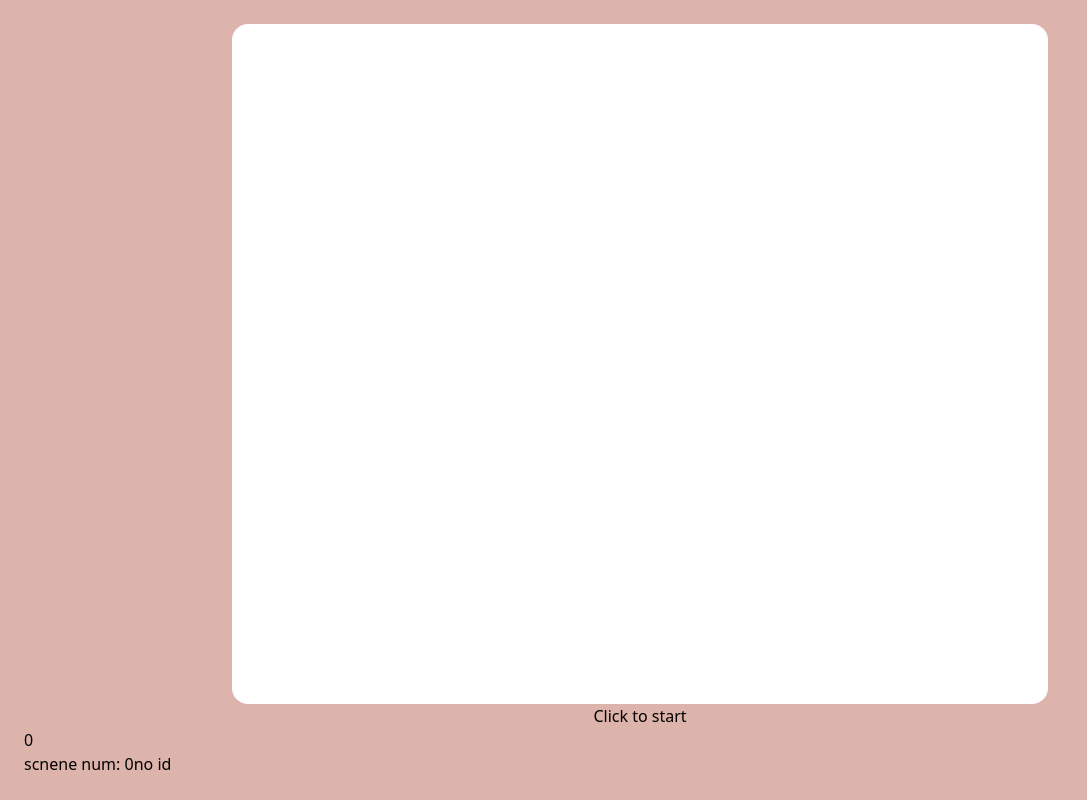
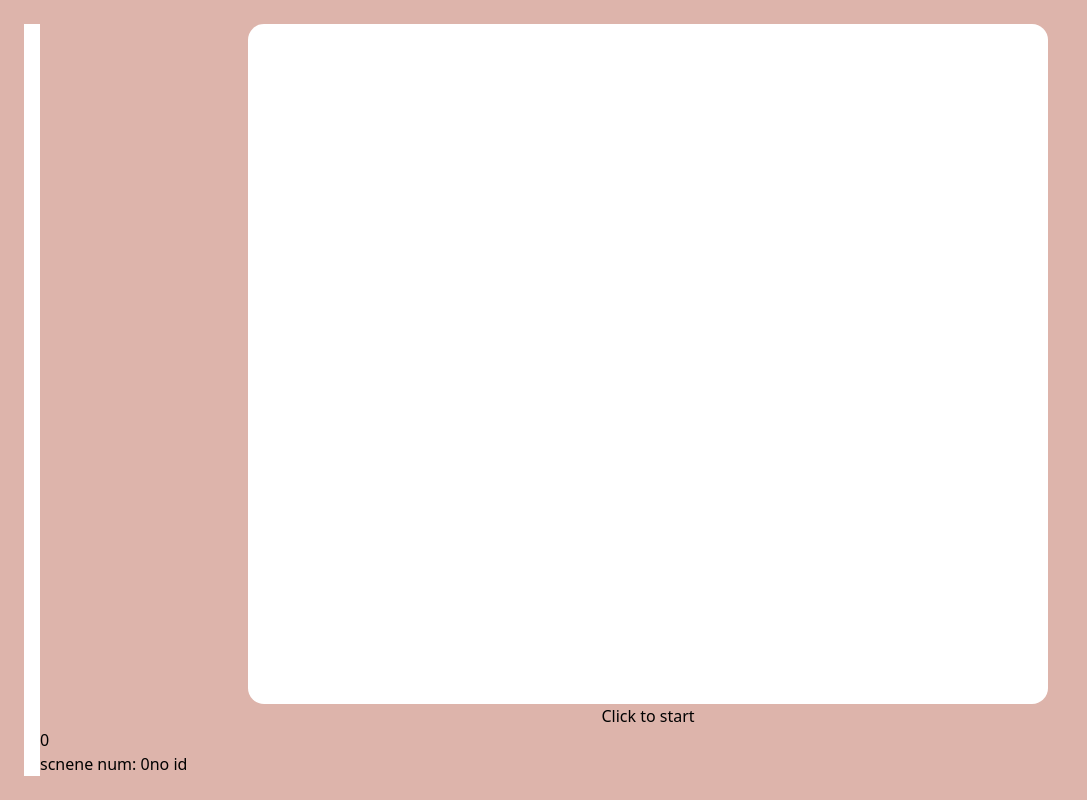
Before and after one commit to TalBenAdon/cyoa-frontend, a React (Vite) app: page /venture in a window 1280 px wide. Shown: the whole page, without its empty margins (0-1087 px from the left). Built offline with nearby package versions, Linux system fonts and the light colour scheme; no server answers.

Commit message:
added adventure api file to store explicit api calls, added loadAdventuresList hook to call and load adventures list into store and ui, sideBar in progress

```diff
--- a/src/App.tsx
+++ b/src/App.tsx
@@ -4,7 +4,7 @@ import { Outlet } from "react-router"
 function App() {
 
   return (
-    <main className="flex min-h-screen bg-[#ddb4ab] flex-col p-6 ">
+    <main className="flex h-screen bg-[#ddb4ab] flex-row p-6 ">
       <Outlet />
     </main>
   )
--- /dev/null
+++ b/src/Components/Navigation/SideBar/SideBar.tsx
@@ -0,0 +1,8 @@
+
+export default function SideBar() {
+    return (
+        <div className="flex h-full flex-col px-3 py-4 md:px-2 bg-white">
+
+        </div>
+    )
+}
--- a/src/Components/UI/AIChat/Options.tsx
+++ b/src/Components/UI/AIChat/Options.tsx
@@ -3,7 +3,7 @@ import Option from "./Option";
 
 
 export default function Options() {
-    const { options, streamAIResponse, adventureId,getAdventureInfo } = useAdventure()
+    const { options, streamAIResponse, adventureId, getAdventureInfo } = useAdventure()
     const handleClick = async (choice: string) => {
         await streamAIResponse(`http://localhost:8000/adventure/choice/${adventureId}`, { choice })
 
@@ -15,7 +15,7 @@ export default function Options() {
 
 
     return (
-        <ul className="flex bg-white shrink-0 flex-col  rounded-2xl h-52 mt-6 lg:mx-52 ">
+        <ul className="flex bg-white shrink-0 flex-col rounded-2xl h-52 mt-6 lg:mx-52 ">
             {options.map((option, i) => {
 
                 return <li className="flex grow" key={i}><Option handleClick={handleClick} text={option} /></li>
--- a/src/Components/UI/AdventuresSideBar/AdventuresCards.tsx
+++ /dev/null
@@ -1,10 +0,0 @@
-
-
-
-export default function AdventuresCards() {
-    return (
-        <div className="flex h-full flex-col px-3">
-
-        </div>
-    )
-}
--- /dev/null
+++ b/src/Components/UI/AdventuresSideBar/AdventuresSideBar.tsx
@@ -0,0 +1,10 @@
+
+
+
+export default function AdventuresSideBar() {
+    return (
+        <div className="flex h-full flex-col px-3 py-4 md:px-2 bg-white">
+
+        </div>
+    )
+}
--- /dev/null
+++ b/src/api/adventures.ts
@@ -0,0 +1,14 @@
+import httpClient from "./axios/httpClient";
+
+type AdventureIdName = {
+    adventureId: string
+    adventureName: string
+}
+
+type AdventuresListResponse = {
+    adventures: AdventureIdName[]
+}
+export async function fetchAdventuresList(): Promise<AdventuresListResponse> {
+    const response = await httpClient.get("/adventure/adventures")
+    return response.data
+}
--- a/src/context/AdventureContext.tsx
+++ b/src/context/AdventureContext.tsx
@@ -1,5 +1,5 @@
 import { createContext, ReactNode, useContext, useRef, useState } from "react";
-import httpClient from "../api/httpClient";
+import httpClient from "../api/axios/httpClient";
 
 
 type AdventureContextType = {
@@ -11,7 +11,6 @@ type AdventureContextType = {
     streamAIResponse: (url: string, payload: any) => Promise<void>;
     reset: () => void;
     idList: string[]
-    getAdventuresIds: () => void;
     adventureInfo: AdventureInfoResponse | null
 }
 
@@ -195,22 +194,22 @@ export const AdventureProvider = ({ children }: { children: ReactNode }) => {
 
     }
 
-    const getAdventuresIds = async () => {
-        const response = await httpClient.get<AdventuresList>("adventure/adventures")
-        const ids = response.data.adventuresIds
-        console.log("getting adventuresIds");
+    // const getAdventuresIds = async () => {
+    //     const response = await httpClient.get<AdventuresList>("adventure/adventures")
+    //     const ids = response.data.adventuresIds
+    //     console.log("getting adventuresIds");
 
-        console.log(ids);
-        setIdList(ids)
+    //     console.log(ids);
+    //     setIdList(ids)
 
 
-        if (ids.length > 0) {
-            setAdventureId(ids[0])
-        }
-    }
+    //     if (ids.length > 0) {
+    //         setAdventureId(ids[0])
+    //     }
+    // }
 
     return (
-        <AdventureContext.Provider value={{ story, options, streamAIResponse, reset, adventureId, setAdventureId, getAdventureInfo, idList, getAdventuresIds, adventureInfo }}>
+        <AdventureContext.Provider value={{ story, options, streamAIResponse, reset, adventureId, setAdventureId, getAdventureInfo, idList, adventureInfo }}>
             {children}
         </AdventureContext.Provider>
     )
--- /dev/null
+++ b/src/hooks/loadAdventuresList.ts
@@ -0,0 +1,29 @@
+import { useEffect, useState } from "react"
+import { useAdventureListsStore } from "../store/useAdventureListsStore"
+import { fetchAdventuresList } from "../api/adventures"
+
+export function useLoadAdventuresList() {
+    const setAdventuresList = useAdventureListsStore(state => state.setAdventuresList)
+    const [loading, setLoading] = useState(true)
+    const [error, setError] = useState<string | null>(null)
+
+
+    useEffect(() => {
+        const load = async () => {
+            try {
+                const data = await fetchAdventuresList()
+                console.log(data);
+
+            } catch (error) {
+                setError("Failed to fetch adventures list")
+            }
+            finally {
+                setLoading(false)
+            }
+        }
+
+        load()
+
+    }, [setAdventuresList])
+
+}
--- a/src/pages/VenturePage.tsx
+++ b/src/pages/VenturePage.tsx
@@ -2,20 +2,21 @@ import { useEffect } from "react";
 import { useAdventure } from "../context/AdventureContext";
 import AiText from "../Components/UI/AIChat/AiText";
 import Options from "../Components/UI/AIChat/Options";
+import AdventuresSideBar from "../Components/UI/AdventuresSideBar/AdventuresSideBar";
 
 
 
 
 
 export default function VenturePage() {
-    const { options, streamAIResponse, reset, adventureId, getAdventureInfo, getAdventuresIds, idList, adventureInfo } = useAdventure()
+    const { options, streamAIResponse, reset, adventureId, getAdventureInfo, idList, adventureInfo } = useAdventure()
 
 
 
 
     useEffect(() => {
 
-        getAdventuresIds()
+
     }, [])
 
     const onStartButtonClick = async () => {
@@ -26,19 +27,24 @@ export default function VenturePage() {
             getAdventureInfo(adventureId)
         }
 
-        getAdventuresIds()
+
     }
 
 
 
     return (
-        <>
-            <AiText />
-            {options.length > 0 ? <Options /> : ""}
-            {options.length == 0 ? <button className="cursor-pointer" onClick={onStartButtonClick}>Click to start</button> : ""}
-            <p>{idList.length}</p>
-            {adventureInfo ? <p>scnene num: {adventureInfo.sceneNumber}</p> : "scnene num: 0"}
-            {adventureId ? <button className="cursor-pointer" onClick={() => getAdventureInfo(adventureId)}>{adventureId}</button> : "no id"}
-        </>
+        <div className="flex flex-row grow">
+            <AdventuresSideBar />
+            <div className=" flex grow h-full flex-col">
+                < AiText />
+                {options.length > 0 ? <Options /> : ""}
+                {options.length == 0 ? <button className="cursor-pointer" onClick={onStartButtonClick}>Click to start</button> : ""}
+                <p>{idList.length}</p>
+                {adventureInfo ? <p>scnene num: {adventureInfo.sceneNumber}</p> : "scnene num: 0"}
+                {adventureId ? <button className="cursor-pointer" onClick={() => getAdventureInfo(adventureId)}>{adventureId}</button> : "no id"}
+            </div>
+        </div>
+
+
     )
 }
--- a/src/store/useAdventureListsStore.ts
+++ b/src/store/useAdventureListsStore.ts
@@ -7,6 +7,7 @@ type adventuresListType = {
 
 type useAdventureListsStoreType = {
     adventuresList: adventuresListType
+    setAdventuresList: (list: adventuresListType) => void
 }
 
 export const useAdventureListsStore = create<useAdventureListsStoreType>((set) => ({
```
Also changed, not shown: src/api/axios/httpClient.ts (renamed from src/api/httpClient.ts).
